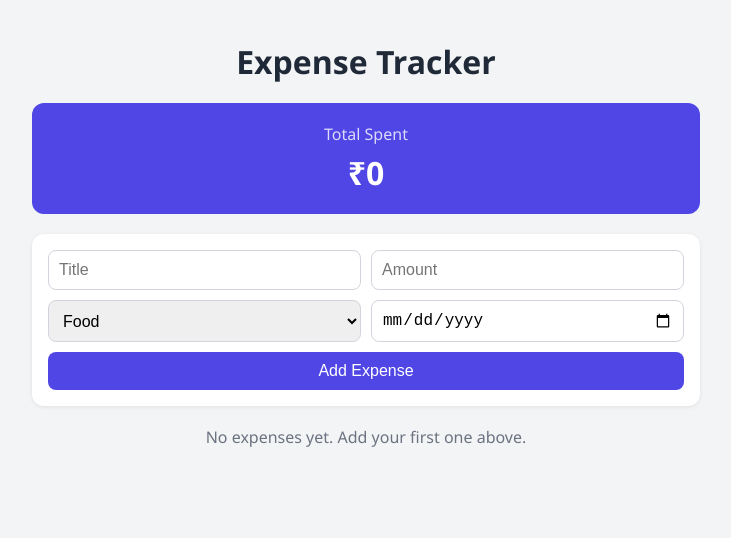
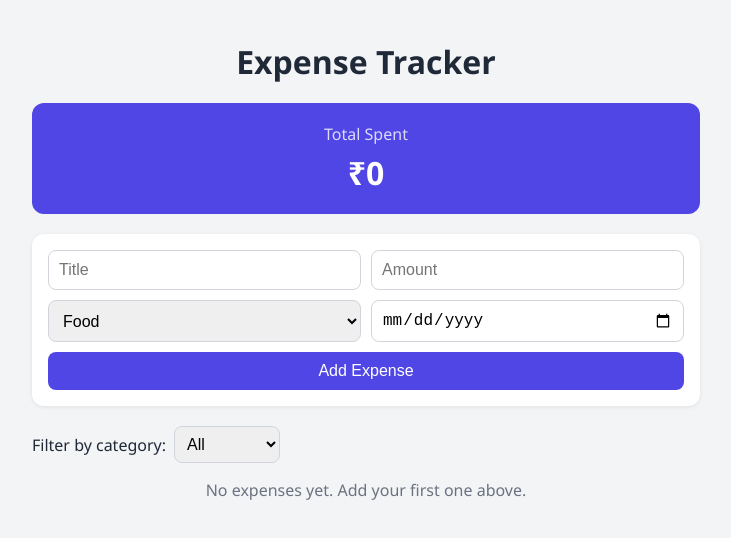
Before and after one commit to Sowjanyasbhat/Expense-Tracker, a React (Vite) app: page / in a window 1280 px wide. Shown: the top 538 px of the page, without its empty margins (274-1005 px from the left). Built offline with nearby package versions, Linux system fonts and the light colour scheme.

Commit message:
Add category filter

```diff
--- a/src/App.jsx
+++ b/src/App.jsx
@@ -1,12 +1,14 @@
 import { useState, useEffect } from "react";
 import ExpenseForm from "./components/ExpenseForm";
 import ExpenseList from "./components/ExpenseList";
+import ExpenseFilter from "./components/ExpenseFilter";
 
 function App() {
   const [expenses, setExpenses] = useState(() => {
     const saved = localStorage.getItem("expenses");
     return saved ? JSON.parse(saved) : [];
   });
+  const [filter, setFilter] = useState("All");
 
   useEffect(() => {
     localStorage.setItem("expenses", JSON.stringify(expenses));
@@ -20,17 +22,23 @@ function App() {
     setExpenses(expenses.filter((e) => e.id !== id));
   }
 
-  const total = expenses.reduce((sum, e) => sum + e.amount, 0);
+ const filteredExpenses =
+  filter === "All"
+    ? expenses
+    : expenses.filter((e) => e.category === filter);
 
- return (
+const total = filteredExpenses.reduce((sum, e) => sum + e.amount, 0);
+
+return (
   <div className="container">
     <h1>Expense Tracker</h1>
     <div className="total-card">
-      <p>Total Spent</p>
+      <p>{filter === "All" ? "Total Spent" : `Total Spent on ${filter}`}</p>
       <h2>₹{total}</h2>
     </div>
     <ExpenseForm onAddExpense={addExpense} />
-    <ExpenseList expenses={expenses} onDeleteExpense={deleteExpense} />
+    <ExpenseFilter selected={filter} onChange={setFilter} />
+    <ExpenseList expenses={filteredExpenses} onDeleteExpense={deleteExpense} />
   </div>
 );
 }
--- /dev/null
+++ b/src/components/ExpenseFilter.jsx
@@ -0,0 +1,17 @@
+function ExpenseFilter({ selected, onChange }) {
+  return (
+    <div className="expense-filter">
+      <label>Filter by category: </label>
+      <select value={selected} onChange={(e) => onChange(e.target.value)}>
+        <option>All</option>
+        <option>Food</option>
+        <option>Travel</option>
+        <option>Shopping</option>
+        <option>Bills</option>
+        <option>Other</option>
+      </select>
+    </div>
+  );
+}
+
+export default ExpenseFilter;
--- a/src/index.css
+++ b/src/index.css
@@ -133,3 +133,16 @@ h1 {
     grid-template-columns: 1fr;
   }
 }
+.expense-filter {
+  margin-bottom: 16px;
+  display: flex;
+  align-items: center;
+  gap: 8px;
+}
+
+.expense-filter select {
+  padding: 8px;
+  border: 1px solid #d1d5db;
+  border-radius: 8px;
+  font-size: 1rem;
+}
```
